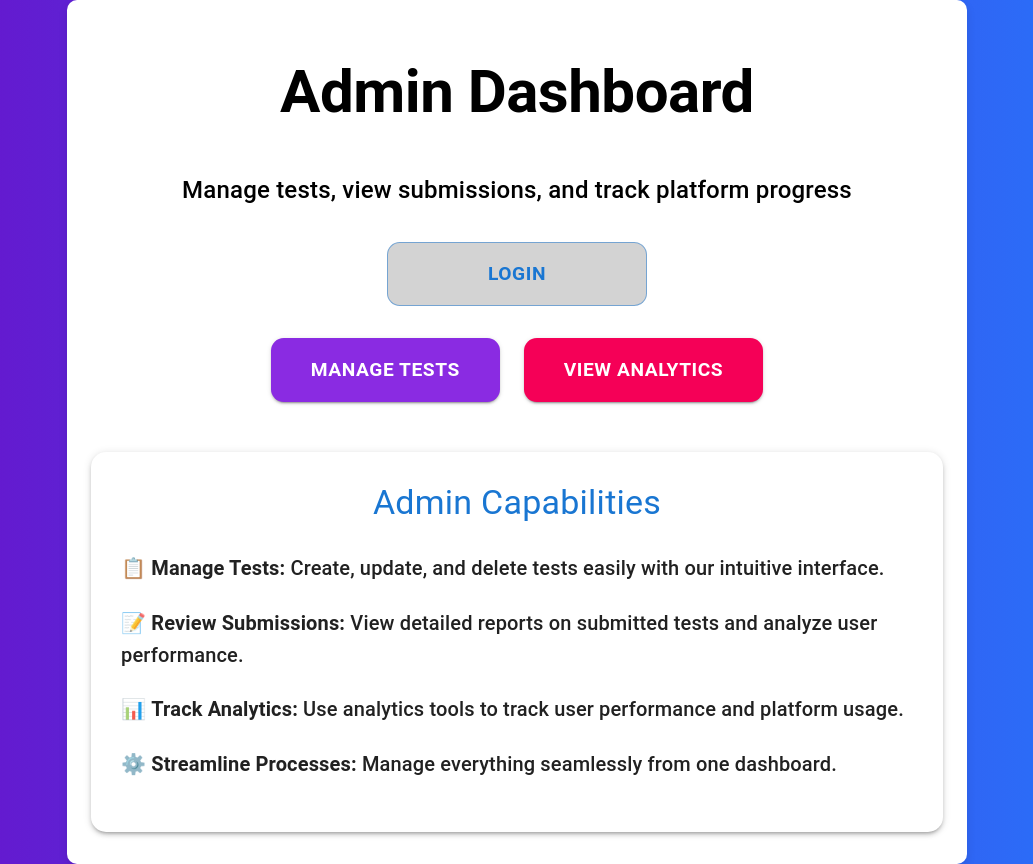
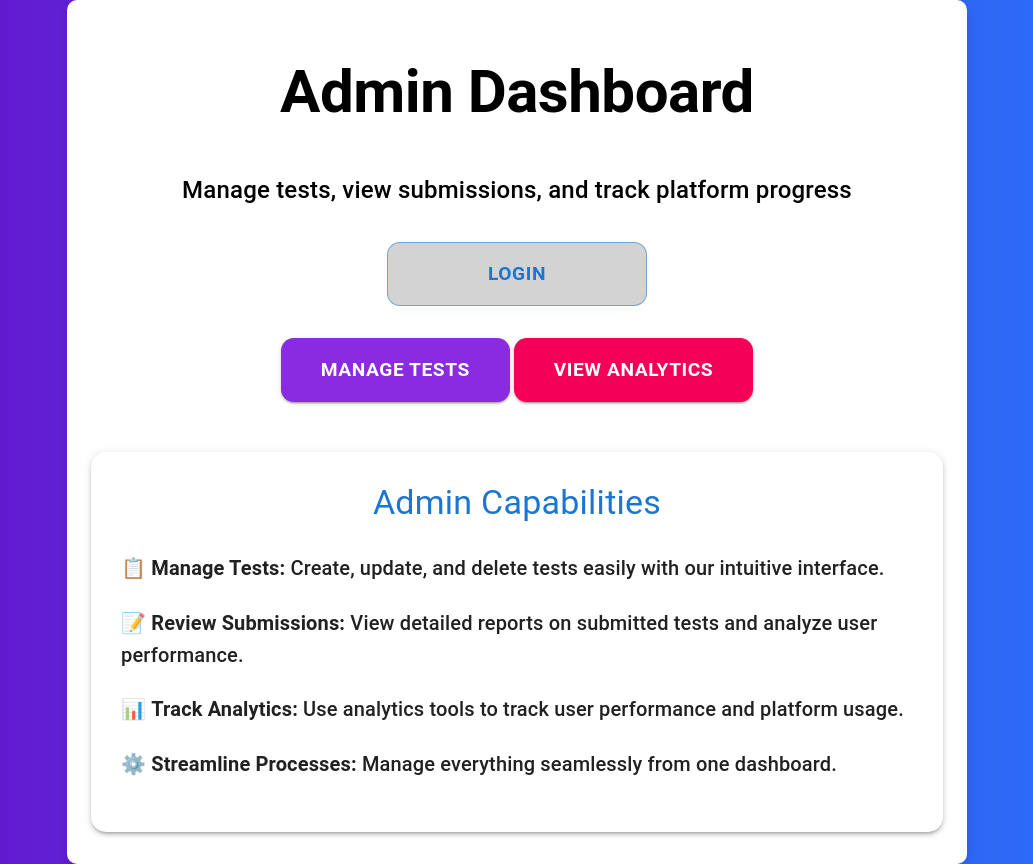
Before and after one commit to ebaze-tech/CourseMasterAdmin, a React (Vite) app: page / in a window 1280 px wide. Shown: the whole page, without its empty margins (123-1156 px from the left). Built offline with nearby package versions, Linux system fonts and the light colour scheme.

Commit message:
Fixed admin home page

```diff
--- a/src/Admin/AdminHomepage.jsx
+++ b/src/Admin/AdminHomepage.jsx
@@ -83,7 +83,7 @@ const AdminHomePage = () => {
               size="large"
               //   onClick={() => navigate("/admin/tests")}
               sx={{
-                marginRight: "20px",
+                // marginRight: "20px",
                 padding: "10px 40px",
                 fontSize: "1.2rem",
                 fontWeight: "bold",
```
